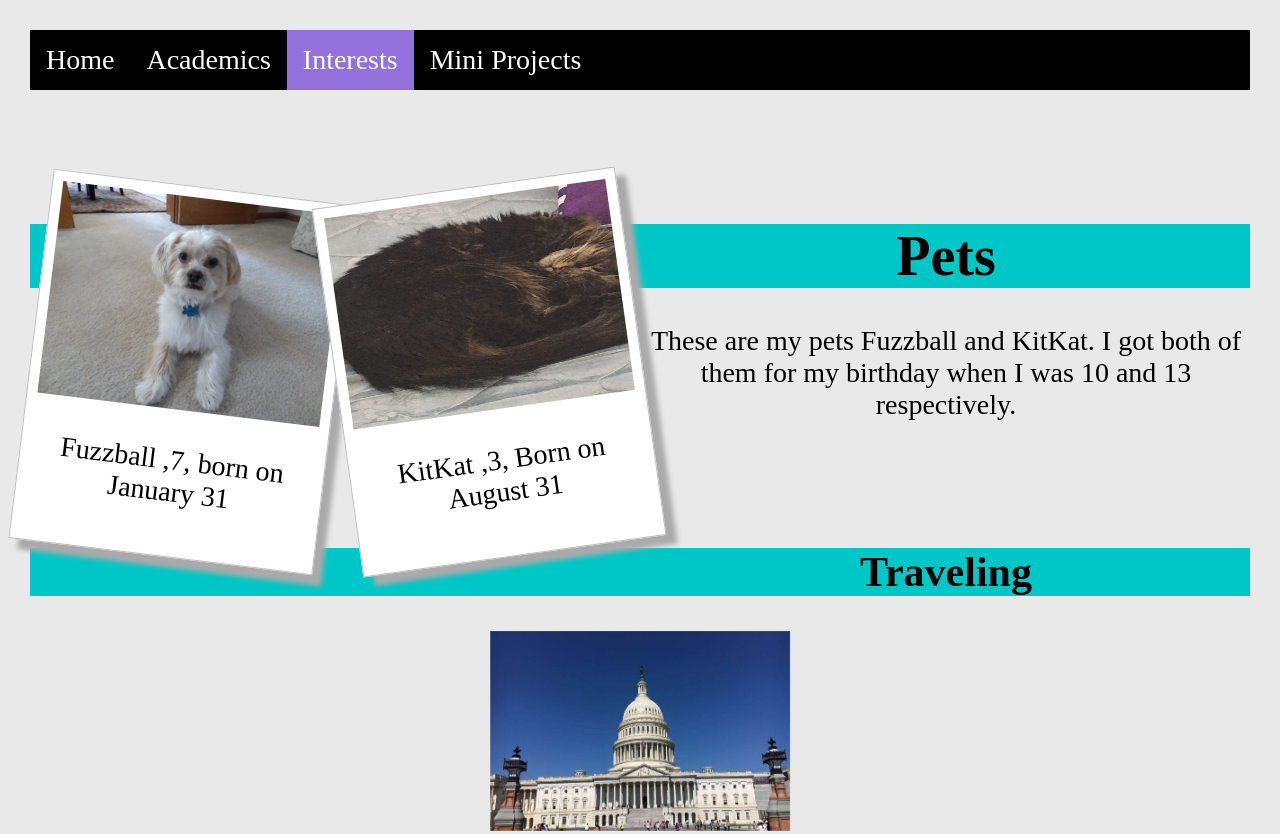
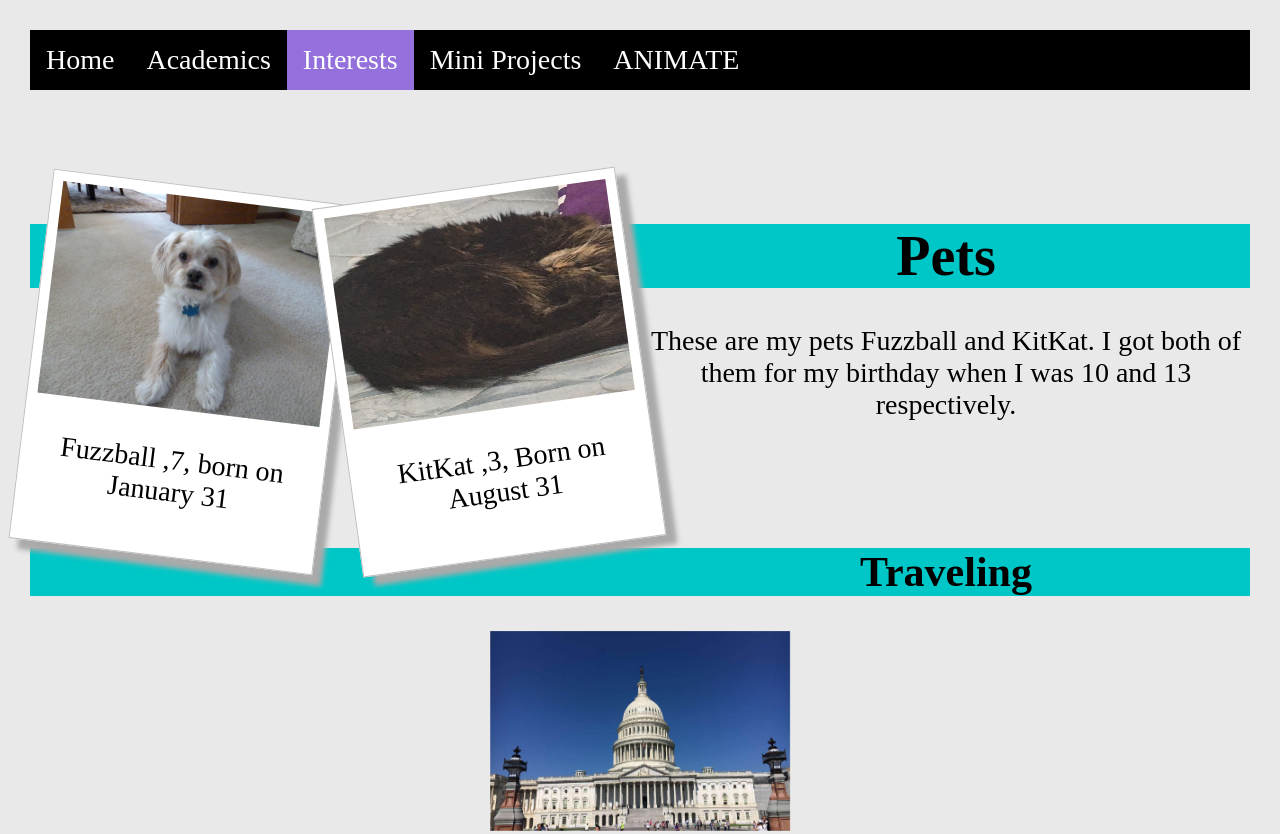
Before and after one commit to otsuka1234/otsuka1234.github.io, a plain HTML site: page Pets.html in a window 1280 px wide. Shown: the top 834 px of the page. Drawn offline with Linux system fonts and the light colour scheme.

Commit message:
Update Pets.html

```diff
--- a/Pets.html
+++ b/Pets.html
@@ -65,6 +65,7 @@
     <li><a href="Academics.html">Academics</a></li>
     <li><a class="active" href="Pets.html">Interests</a></li>
     <li><a href="MiniProjects.html">Mini Projects</a></li>
+     <li><a href="moving.html">ANIMATE</a></li>
 </ul>
                           <style>
         body {
```
